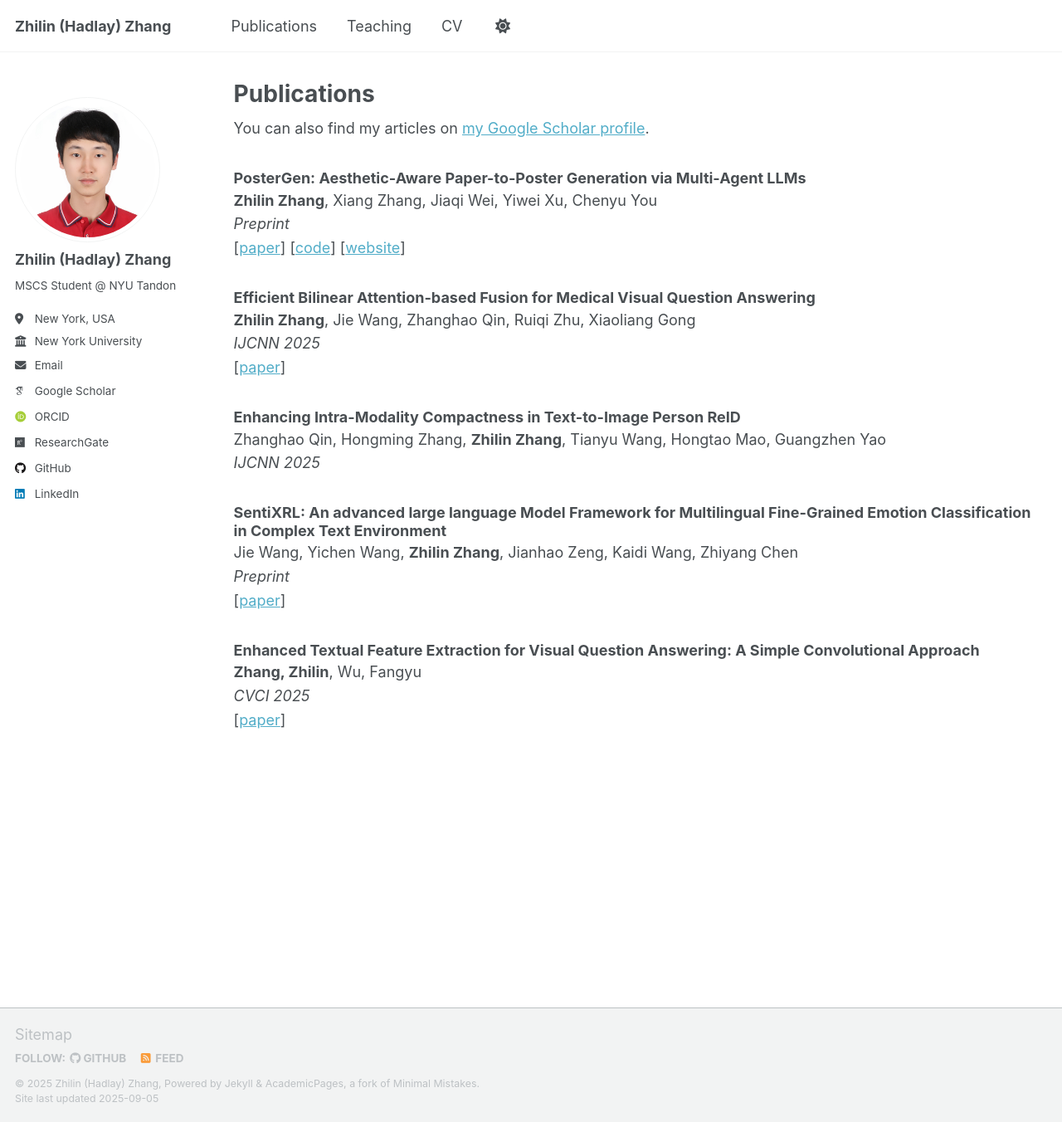
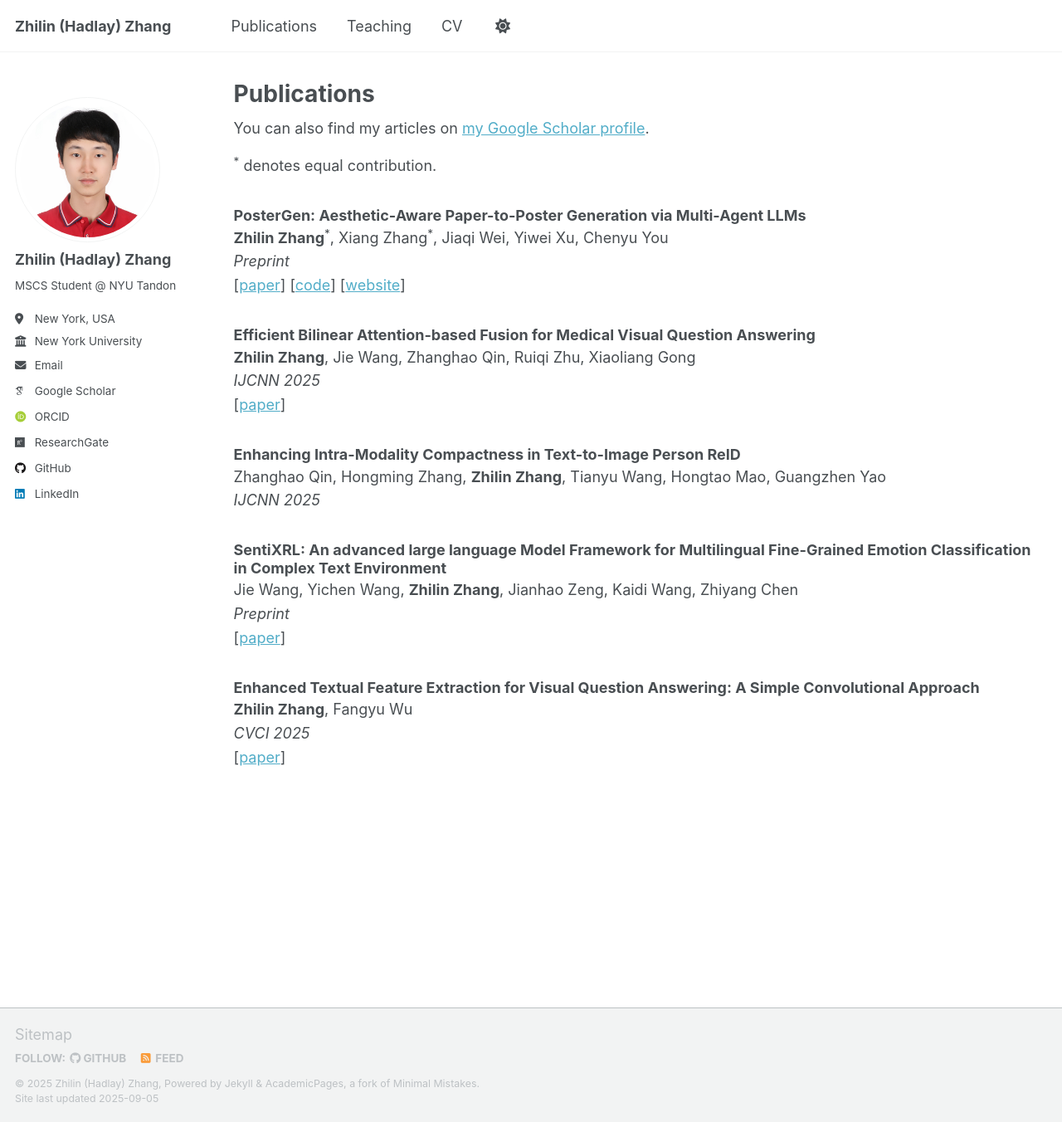
Before and after one commit to Hadlay-Zhang/hadlay-zhang.github.io, a Jekyll site: the page built from _pages/publications.html, in a window 1280 px wide and 1352 px high. Shown: the whole window at 83% size. Built offline with Jekyll 4.4.1, drawn with Linux system fonts in a browser that asks for light colours; some web fonts are replaced; a script that is not in the unit is left out.

Commit message:
Update pub

```diff
--- a/_pages/publications.html
+++ b/_pages/publications.html
@@ -7,6 +7,7 @@ author_profile: true
 
 {% if site.author.googlescholar %}
   <div class="wordwrap">You can also find my articles on <a href="{{site.author.googlescholar}}">my Google Scholar profile</a>.</div>
+  <p><sup>*</sup> denotes equal contribution.</p>
 {% endif %}
 
 {% include base_path %}
@@ -15,7 +16,7 @@ author_profile: true
 
 <div class="publication-item" style="margin-bottom: 2em;">
   <h3 style="margin-bottom: 0.1em;">PosterGen: Aesthetic-Aware Paper-to-Poster Generation via Multi-Agent LLMs</h3>
-  <p style="margin: 0.1em 0;"><strong>Zhilin Zhang</strong>, Xiang Zhang, Jiaqi Wei, Yiwei Xu, Chenyu You</p>
+  <p style="margin: 0.1em 0;"><strong>Zhilin Zhang</strong><sup>*</sup>, Xiang Zhang<sup>*</sup>, Jiaqi Wei, Yiwei Xu, Chenyu You</p>
   <p style="margin: 0.1em 0;"><em>Preprint</em></p>
   <p style="margin: 0.1em 0;">
     [<a href="https://arxiv.org/abs/2508.17188">paper</a>]
@@ -53,7 +54,7 @@ author_profile: true
 
 <div class="publication-item" style="margin-bottom: 2em;">
   <h3 style="margin-bottom: 0.1em;">Enhanced Textual Feature Extraction for Visual Question Answering: A Simple Convolutional Approach</h3>
-  <p style="margin: 0.1em 0;"><strong>Zhang, Zhilin</strong>, Wu, Fangyu</p>
+  <p style="margin: 0.1em 0;"><strong>Zhilin Zhang</strong>, Fangyu Wu</p>
   <p style="margin: 0.1em 0;"><em>CVCI 2025</em></p>
   <p style="margin: 0.1em 0;">
     [<a href="https://doi.org/10.1145/3744725.3744731">paper</a>]
```
